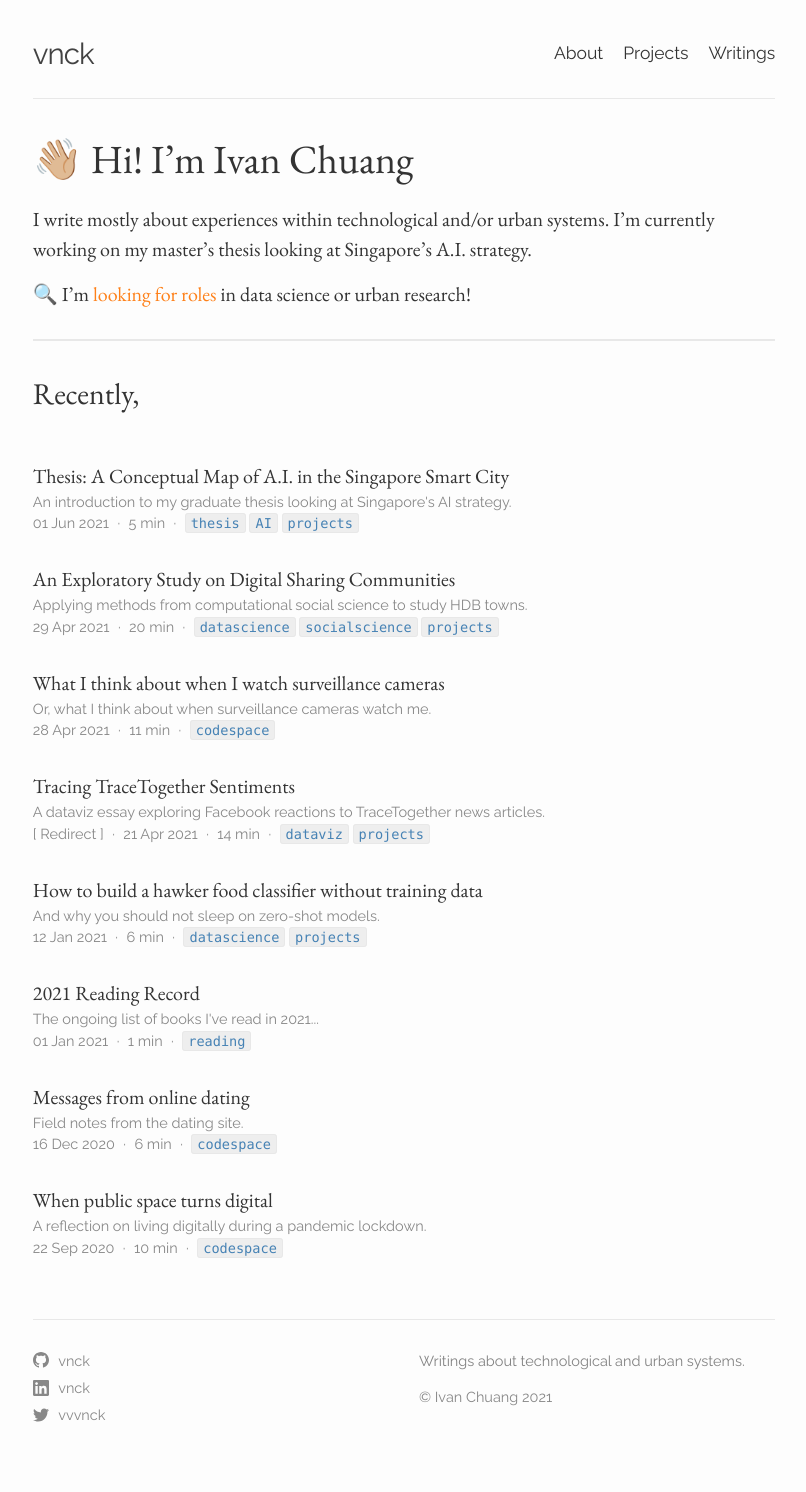
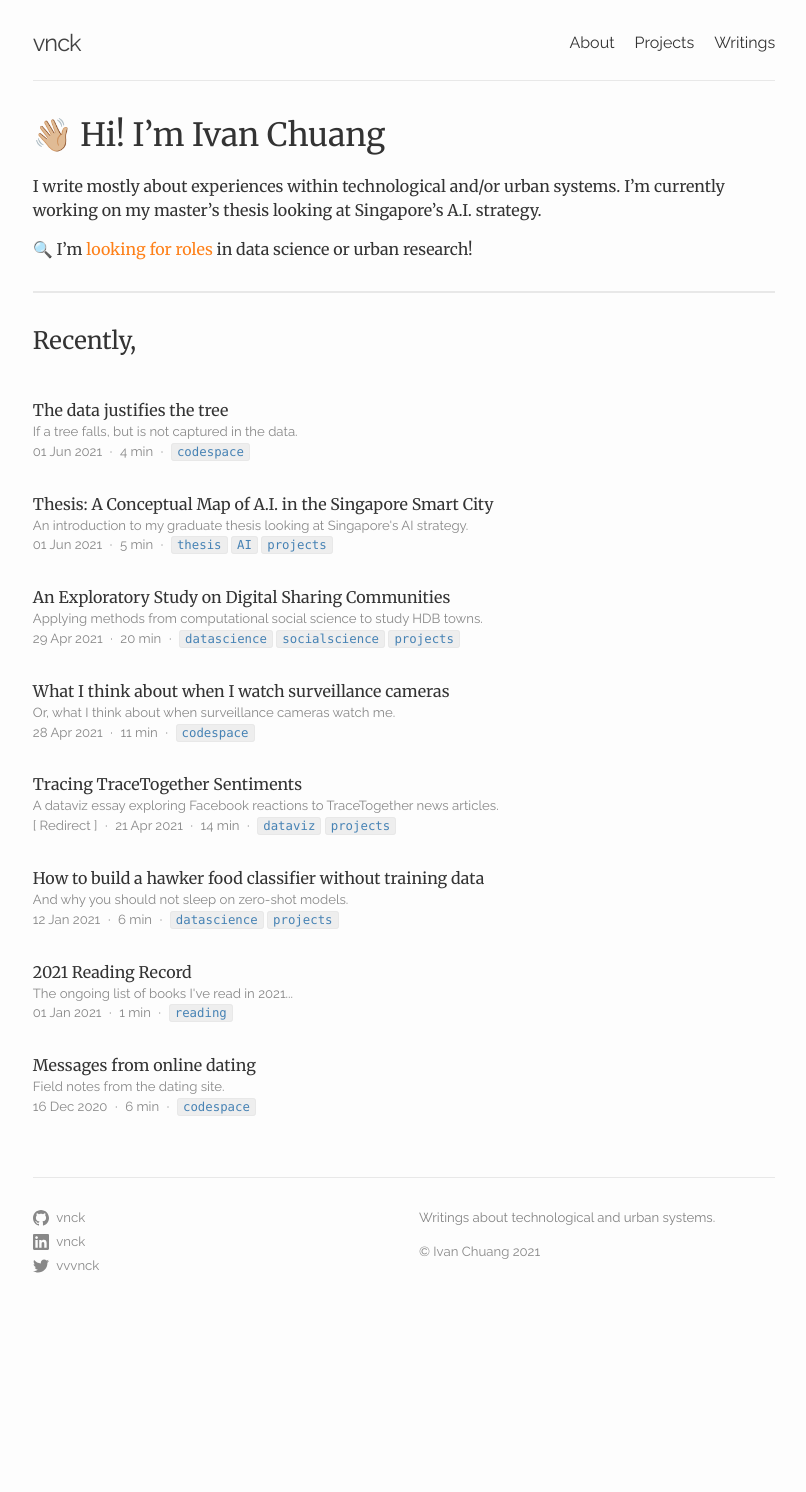
Before and after one commit to vnck/vnck.github.io, a Jekyll site: the page built from index.markdown, in a window 1280 px wide. Shown: the whole page, without its empty margins (236-1042 px from the left). Built offline with Jekyll 4.4.1, drawn with Linux system fonts in a browser that asks for light colours; after the commit the page ends 1341 px from its top, so only the background shows below that.

Commit message:
new post

```diff
--- /dev/null
+++ b/_posts/2021-06-05-the-data-justifies-the-tree.md
@@ -0,0 +1,29 @@
+---
+layout: post
+title: "The data justifies the tree"
+date: 2021-06-01
+tag: [codespace]
+description: "If a tree falls, but is not captured in the data."
+permalink: /writings/the-data-justifies-the-tree
+---
+
+In 2019, NParks and GovTech released [trees.sg](http://trees.SG) is a public dataset of trees in Singapore. Everything you would think to know about a tree is in there—species, age, height, girth, even whether it’s flowering.
+
+But what does all this measuring amount to? Asides from allowing the community to build [neat visualisations](http://exploretrees.sg), it's that metrics and goals can be made—you can’t have a OneMillionTrees movement if you can’t count the 212,943 trees that you’ve planted so far. It’s also that we might be engaged to contribute to the data also—by sharing when the trees are actually flowering, and writing "treemails".
+
+In February earlier this year, news broke that [a section of forested land in Kranji had been erroneously cleared](https://mothership.sg/2021/02/kranji-forest-cleared-wrongly/), accompanied by images of rich forest cover stripped to brown dry soil and upended roots. I was curious to learn more about these trees, and where better place to look than trees.sg?
+
+There was no data. Turn on satellite view and you can see that the trees are clearly there (or were there), but no interaction is afforded to us, not for these trees.
+
+<figure>
+    <img src="../assets/posts/2021-06-05-the-data-justifies-the-tree/kranji-woodlands.png"/>
+    <figcaption>Only the trees that surround Kranji Woodlands are recorded as green dots, everything within is empty.</figcaption>
+</figure>
+
+Kranji Woodlands isn't the only forest on contested space that isn't in the data. So is [Dover forest](https://mothership.sg/2021/01/dover-forest-residential-development/), as well as [Clementi forest](https://leonardyipwenyao.medium.com/all-will-come-again-into-its-strength-952264141c98). In fact, any sufficiently dense forested area is not covered in a swarm of datapoints.
+
+To construct a dataset is to make a negotiation between what should be included and excluded—to draw boundaries between what is a tree, and what isn't. As much as such boundaries encoded are then subsequently used to justify affordances of care and preservation, they are also equally used to justify states of precarious existence and designation for uprooting.
+
+We should also recognise that datasets are a method of generating an aesthetic order, the construction of a data-driven imaginary. Nothing is more telling than the fact that our dataset of trees visualised inexplicitly becomes indistinguishable from a visualisation of the city's road network. Dataset logic leaves little room sparred for messy realities, a shared sentiment with our political ethos of discipline and control over the garden city. But the pursuit of tidiness and comprehensiveness necessarily leaves gaps that are equally deserving of care, and we should be wary of our data blind spots.
+
+These rich forests, with their secret histories carrying the spirits of uncertainty and uncontrol, are being [erased](https://placesjournal.org/article/how-to-map-nothing/)—first from the data, then soon the dirt.
--- a/_sass/minima/_layout.scss
+++ b/_sass/minima/_layout.scss
@@ -38,7 +38,7 @@
 
 .site-nav {
   float: right;
-  font-size: $base-font-size * .875;
+  font-size: $small-font-size;
   .page-link {
     color: $text-color;
 
@@ -73,7 +73,7 @@
   padding: $spacing-unit 0;
   width: 58%;
   p,a {
-    font-size: $base-font-size * .725 !important;
+    font-size: $small-font-size * .825;
   }
   @include media-query($on-palm) {
     width: 80%;
--- a/_sass/minima/custom-styles.scss
+++ b/_sass/minima/custom-styles.scss
@@ -18,11 +18,11 @@
 }
 
 .caption {
-    font-size: $small-font-size;
+    font-size: $small-font-size * .825;
     font-family: 'Raleway', serif;
     color: #888;
     @include media-query($on-palm) {
-        font-size: $palm-font-size * .725;
+        font-size: $palm-font-size * .825;
     }
 }
 
@@ -31,13 +31,23 @@
     flex-direction: row;
     flex-wrap: wrap;
     p {
-        font-size: $small-font-size;
+        font-size: $small-font-size * .825;
         font-family: 'Raleway', serif;
         color: #888;
         @include media-query($on-palm) {
-            font-size: $palm-font-size * .725;
+            font-size: $palm-font-size * .825;
         }
     }
+}
+
+figcaption {
+    font-size: $small-font-size * .825;
+    font-family: 'Raleway', serif;
+    color: #888;
+}
+
+figure > img {
+    max-height: 400px;
 }
 
 .post-item {
@@ -59,7 +69,7 @@
 }
 
 .tag-cloud {
-    font-size: $small-font-size;
+    font-size: $small-font-size * .825;
     display: flex;
     flex-wrap: wrap;
     a:hover {
@@ -72,7 +82,7 @@
     }
     margin-bottom: 3em;
     @include media-query($on-palm) {
-        font-size: $palm-font-size * .725;
+        font-size: $palm-font-size * .825;
     }
 }
 
@@ -163,7 +173,7 @@ details[open] {
     }
     p {
         border-left: 4px solid mistyrose;
-        margin-left: 1em;
+        margin-left: 2em;
         padding-left: 1em;
         margin-top: 1em;
     }
--- a/_sass/minima/custom-variables.scss
+++ b/_sass/minima/custom-variables.scss
@@ -1,7 +1,7 @@
 // Placeholder to allow overriding predefined variables smoothly.
-@import url('https://fonts.googleapis.com/css2?family=EB+Garamond&family=Raleway&display=swap');
+@import url('https://fonts.googleapis.com/css2?family=Merriweather&family=Raleway&display=swap');
 
 
 
-$base-font-family: 'EB Garamond', serif;
+$base-font-family: 'Merriweather', serif;
 $header-font-family: 'Raleway', sans-serif;
--- a/_sass/minima/initialize.scss
+++ b/_sass/minima/initialize.scss
@@ -4,9 +4,9 @@
 
 $base-font-family: -apple-system, BlinkMacSystemFont, "Segoe UI", "Segoe UI Symbol", "Segoe UI Emoji", "Apple Color Emoji", Roboto, Helvetica, Arial, sans-serif !default;
 $code-font-family: "Menlo", "Inconsolata", "Consolas", "Roboto Mono", "Ubuntu Mono", "Liberation Mono", "Courier New", monospace;
-$base-font-size:   20px !default;
+$base-font-size:   16px !default;
 $base-font-weight: 400 !default;
-$small-font-size:  $base-font-size * 0.725 !default;
+$small-font-size:  $base-font-size * 1 !default;
 $palm-font-size: $base-font-size * 0.875 !default;
 $base-line-height: 1.5 !default;
 
```
Also changed, not shown: 1 other file.
